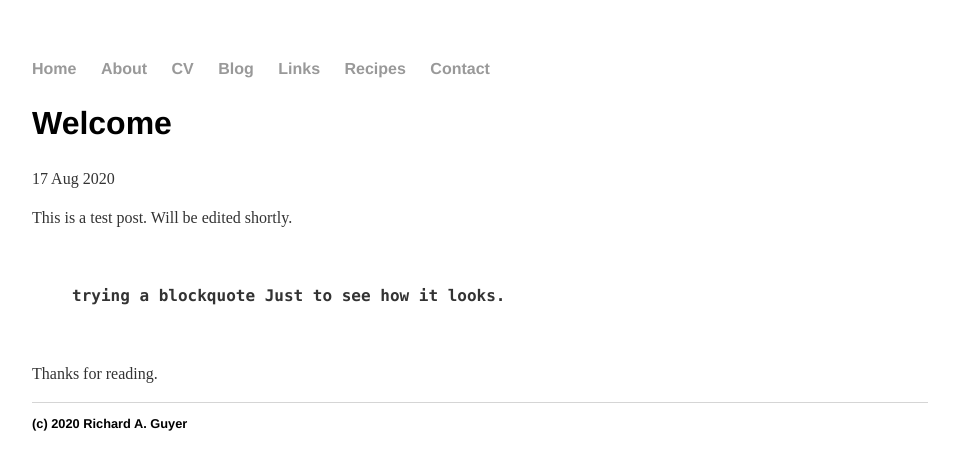
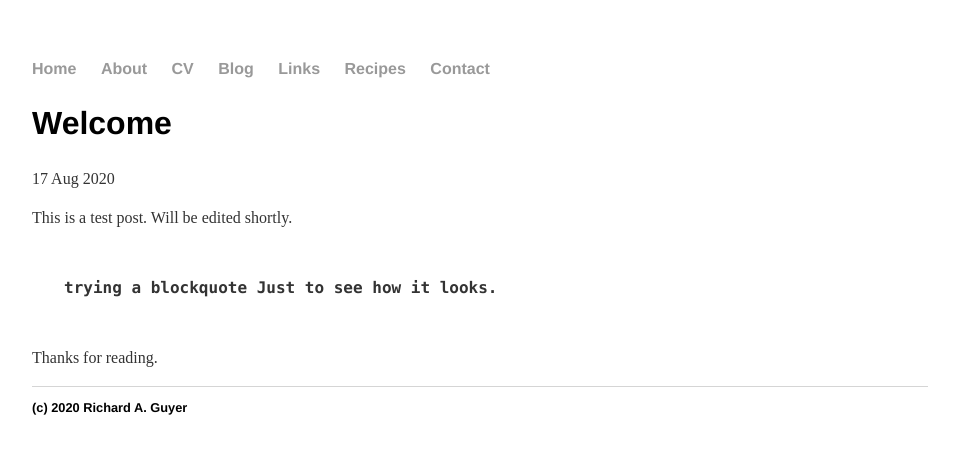
Before and after one commit to riguyer/riguyer.github.io, a Jekyll site: the page built from _posts/2020-08-17-welcome.md, in a window 1280 px wide. Shown: the top 470 px of the page, without its empty margins (160-1119 px from the left). Built offline with Jekyll 4.4.1, drawn with Linux system fonts in a browser that asks for light colours.

Commit message:
Update main.css

```diff
--- a/css/main.css
+++ b/css/main.css
@@ -44,7 +44,7 @@ blockquote {
     font-size: small;
     color: #333;
     margin: 20px;
-    padding: 20px;
+    padding: 12px;
     font-weight: bold;
     font-family: 'Inconsolata', 'Consolas', 'Courier', 'Courier New';
 }
```
